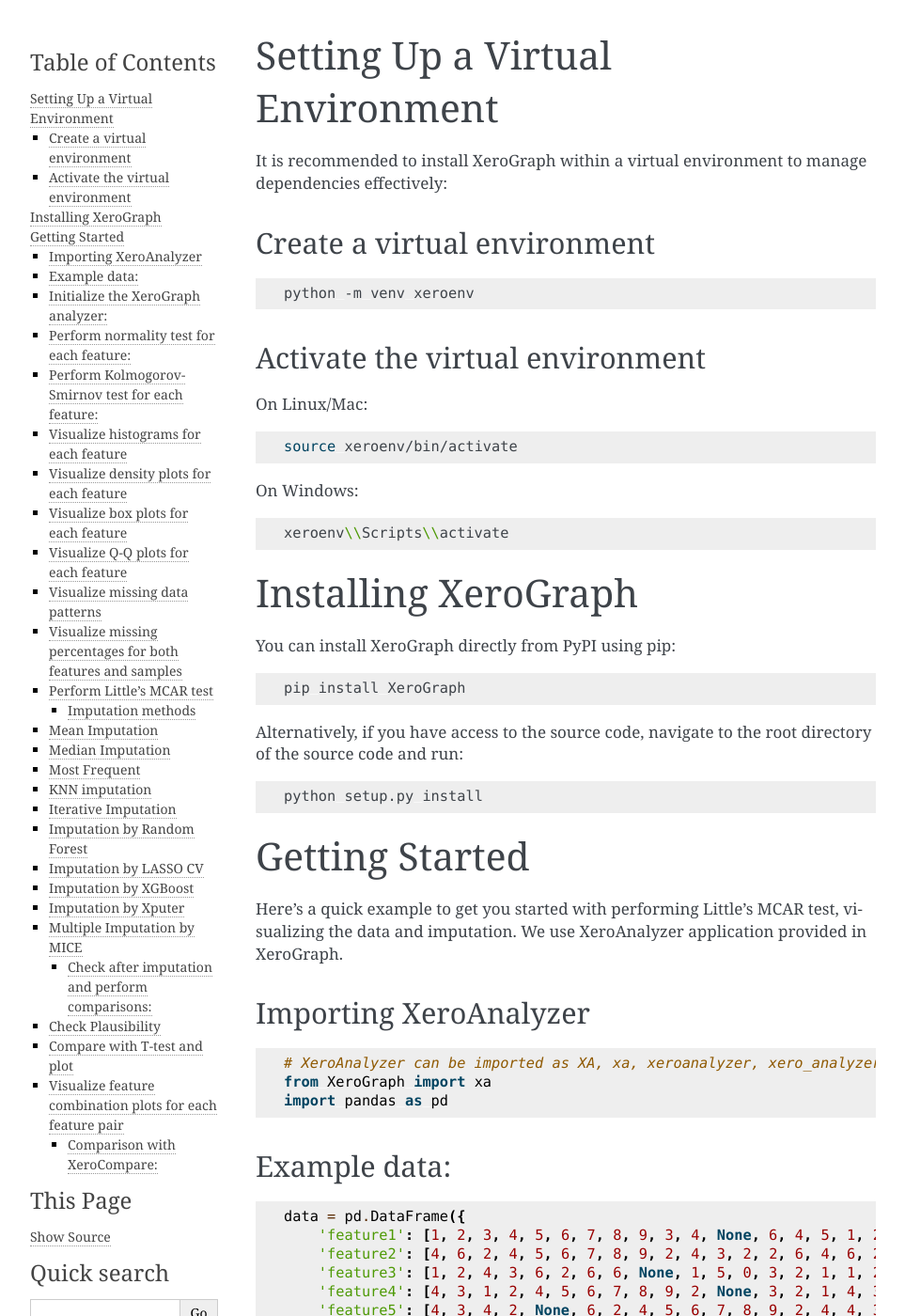
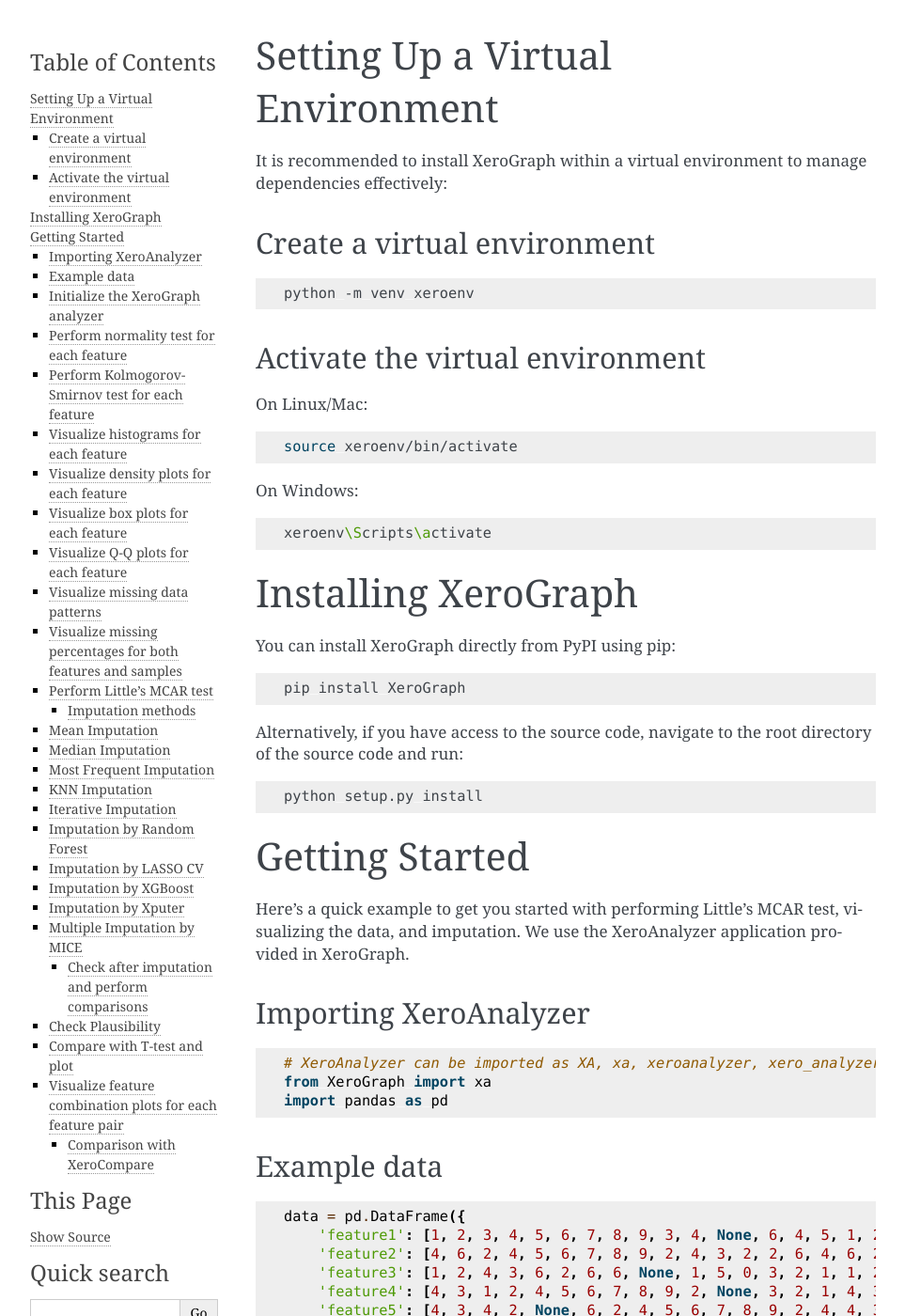
Before and after one commit to kazilab/XeroGraph, a Sphinx documentation site: the page built from docs/usage.rst, in a window 1280 px wide and 1400 px high. Shown: the whole window at 94% size, without its empty margins (148-1111 px from the left). Built offline with Sphinx 7.4.7, drawn with Linux system fonts in a browser that asks for light colours; some of the changed text lies outside the part shown.

Commit message:
Update usage.rst

```diff
--- a/docs/usage.rst
+++ b/docs/usage.rst
@@ -24,7 +24,7 @@
 
 .. code-block:: bash
 
-    xeroenv\\Scripts\\activate
+    xeroenv\Scripts\activate
 
 ====================
 Installing XeroGraph
@@ -47,21 +47,22 @@
 ===============
 
 How to use
-============
+==========
 
-Here's a quick example to get you started with performing Little's MCAR test, visualizing the data and imputation. We use XeroAnalyzer application provided in XeroGraph.
+Here's a quick example to get you started with performing Little's MCAR test, visualizing the data, and imputation. We use the XeroAnalyzer application provided in XeroGraph.
 
 Importing XeroAnalyzer
 -----------------------
 
 .. code-block:: python
 
-    # XeroAnalyzer can be imported as XA, xa, xeroanalyzer, xero_analyzer or XeroAnalyzer
+    # XeroAnalyzer can be imported as XA, xa, xeroanalyzer, xero_analyzer, or XeroAnalyzer
     from XeroGraph import xa
     import pandas as pd
 
-Example data:
---------------
+Example data
+------------
+
 .. code-block:: python
 
     data = pd.DataFrame({
@@ -73,76 +74,87 @@
     })
     print(data.shape)
 
-Initialize the XeroGraph analyzer:
--------------------------------------
+Initialize the XeroGraph analyzer
+---------------------------------
+
 .. code-block:: python
 
     # Optional arguments:
     # To save plot: save_plot=True, save_path='save path'
     xg_test = xa(data, save_files=False, save_path="")
 
-Perform normality test for each feature:
--------------------------------------------
+Perform normality test for each feature
+---------------------------------------
+
 .. code-block:: python
 
     xg_test.normality()
 
-Perform Kolmogorov-Smirnov test for each feature:
----------------------------------------------------
+Perform Kolmogorov-Smirnov test for each feature
+------------------------------------------------
+
 .. code-block:: python
 
     xg_test.ks()
 
 Visualize histograms for each feature
------------------------------------------
+-------------------------------------
+
 .. code-block:: python
 
     xg_test.histograms()
 
 Visualize density plots for each feature
------------------------------------------
+----------------------------------------
+
 .. code-block:: python
 
     xg_test.density_plots()
 
 Visualize box plots for each feature
---------------------------------------
+------------------------------------
+
 .. code-block:: python
 
     xg_test.box_plots()
 
 Visualize Q-Q plots for each feature
---------------------------------------
+------------------------------------
+
 .. code-block:: python
 
     xg_test.qq_plots()
 
 Visualize missing data patterns
---------------------------------------
+-------------------------------
+
 .. code-block:: python
 
     xg_test.missing_data()
 
 Visualize missing percentages for both features and samples
--------------------------------------------------------------
+-----------------------------------------------------------
+
 .. code-block:: python
 
     xg_test.missing_percentage()
 
 Perform Little's MCAR test
----------------------------
+--------------------------
+
 .. code-block:: python
 
     mcar_result = xg_test.mcar()
     print(f"MCAR Test Result: {mcar_result}")
 
+Imputation methods
+==================
 
-Imputation methods
-===================
 Perform imputation of continuous data
 
 Mean Imputation
------------------
+---------------
+
 .. code-block:: python
 
     imp_data_mean = xg_test.mean_imputation()
@@ -150,23 +162,26 @@
     imp_data_mean.to_csv('mean_imputed_data.csv')
 
 Median Imputation
-------------------
+-----------------
+
 .. code-block:: python
 
     imp_data_median = xg_test.median_imputation()
     # to export data as CSV
     imp_data_median.to_csv('median_imputed_data.csv')
 
-Most Frequent
---------------
+Most Frequent Imputation
+------------------------
+
 .. code-block:: python
 
     imp_data_most_frequent = xg_test.most_frequent_imputation()
     # to export data as CSV
     imp_data_most_frequent.to_csv('most_frequent_imputed_data.csv')
 
-KNN imputation
-----------------
+KNN Imputation
+--------------
+
 .. code-block:: python
 
     imp_data_knn = xg_test.knn_imputation()
@@ -174,7 +189,8 @@
     imp_data_knn.to_csv('KNN_imputed_data.csv')
 
 Iterative Imputation
----------------------
+--------------------
+
 .. code-block:: python
 
     imp_data_ii = xg_test.iterative_imputation(plot_convergence=False)
@@ -183,6 +199,7 @@
 
 Imputation by Random Forest
 ---------------------------
+
 .. code-block:: python
 
     imp_data_rf = xg_test.random_forest_imputation()
@@ -190,7 +207,8 @@
     imp_data_rf.to_csv('RandomForest_imputed_data.csv')
 
 Imputation by LASSO CV
----------------------------
+----------------------
+
 .. code-block:: python
 
     imp_data_lc = xg_test.lasso_cv_imputation()
@@ -198,7 +216,8 @@
     imp_data_lc.to_csv('LASSOCV_imputed_data.csv')
 
 Imputation by XGBoost
-----------------------
+---------------------
+
 .. code-block:: python
 
     imp_data_xb = xg_test.xgboost_imputation()
@@ -206,7 +225,8 @@
     imp_data_xb.to_csv('XGBoost_imputed_data.csv')
 
 Imputation by Xputer
----------------------
+--------------------
+
 .. code-block:: python
 
     imp_data_xp = xg_test.xputer_imputation()
@@ -215,40 +235,41 @@
 
 Multiple Imputation by MICE
 ---------------------------
+
 .. code-block:: python
 
     imp_data_mice = xg_test.mice_imp()
     # to export data as CSV
     imp_data_mice.to_csv('MICE_imputed_data.csv')
 
-
-Check after imputation and perform comparisons:
-===============================================
+Check after imputation and perform comparisons
+==============================================
 
 Check Plausibility
--------------------
+------------------
+
 .. code-block:: python
 
     xg_test.check_plausibility(imp_data_rf)
 
+Compare with T-test and plot
+----------------------------
 
-Compare with T-test and plot
-------------------------------
 .. code-block:: python
 
     xg_test.compare_with_ttest_and_plot(imp_data_ii)
 
-
 Visualize feature combination plots for each feature pair
 ---------------------------------------------------------
+
 .. code-block:: python
 
     xg_test.feature_combinations()
 
-Comparison with XeroCompare:
-=============================
-Perform a test to check which imputation method fits your data
-We use XeroCompare application provided in XeroGraph to compare different imputation methods. For analysis, you may provide a dataset with the minimum number of missing values as XeroCompare will remove rows with missing values.
+Comparison with XeroCompare
+===========================
+
+Perform a test to check which imputation method fits your data. We use the XeroCompare application provided in XeroGraph to compare different imputation methods. For analysis, you may provide a dataset with the minimum number of missing values as XeroCompare will remove rows with missing values.
 
 .. code-block:: python
 
```
